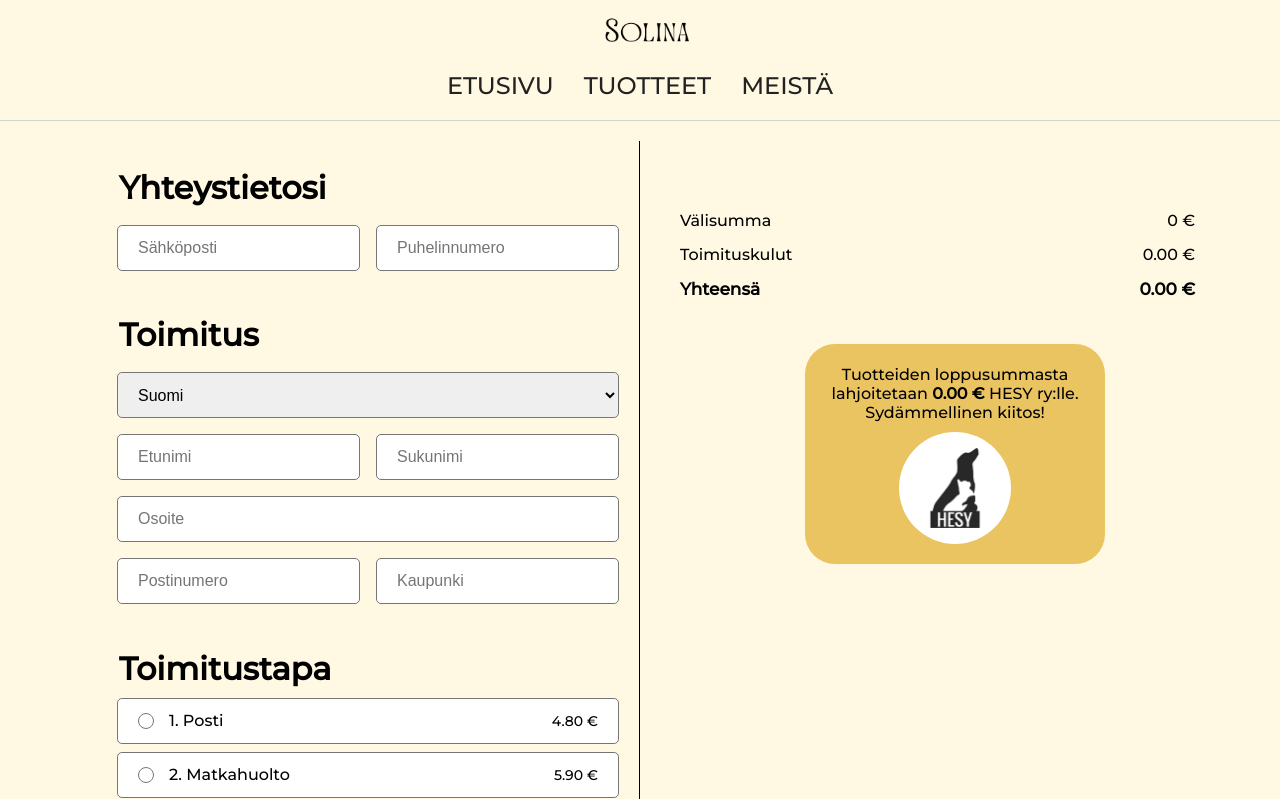
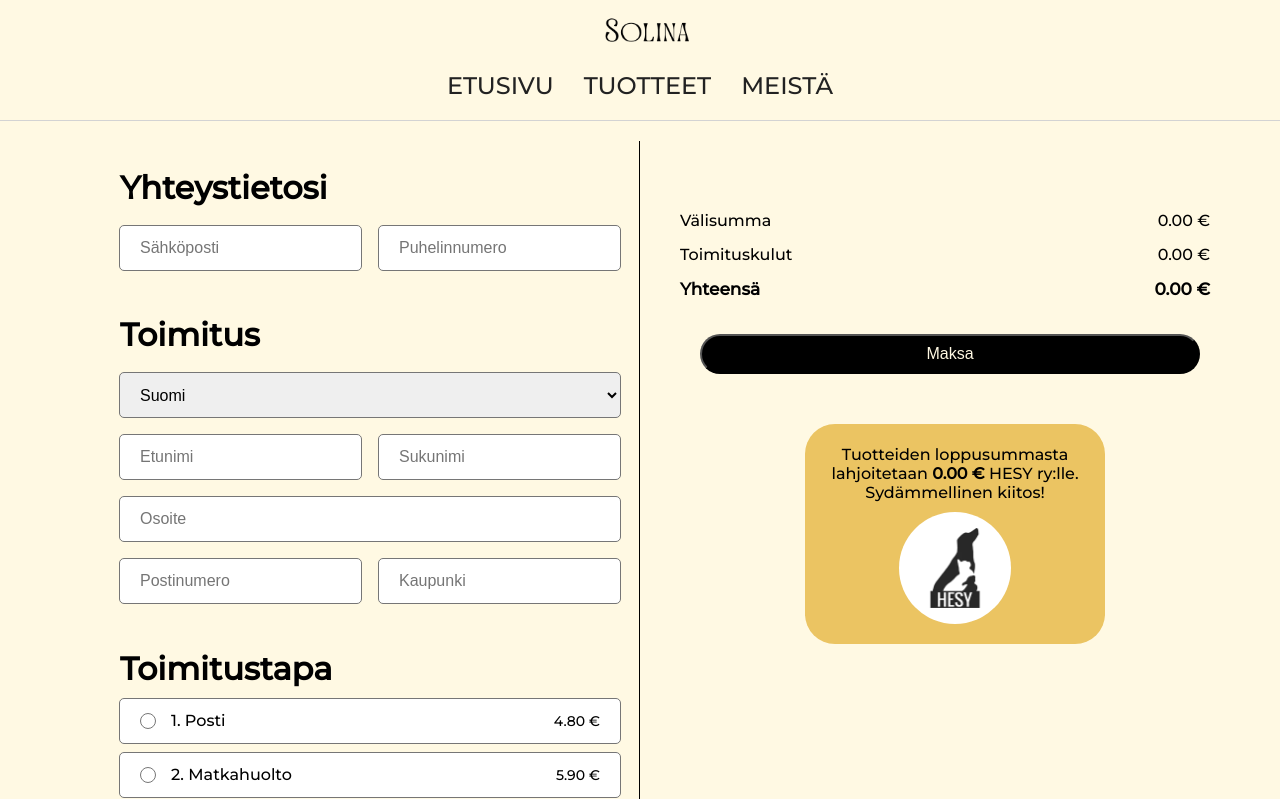
Before and after one commit to Oonuliina/solinavintage, a React (Create React App) app in the folder solinavintage/: page /kassa in a window 1280 px wide. Shown: the part 401-1200 px from the top of the page. Built offline with nearby package versions, Linux system fonts and the light colour scheme; a web font is replaced by a local one.

Commit message:
Kassa updates

```diff
--- a/solinavintage/src/components/CheckoutItems.jsx
+++ b/solinavintage/src/components/CheckoutItems.jsx
@@ -1,9 +1,13 @@
 import React from "react";
 import styled from "styled-components";
 import { products } from "../data";
+import { large, mobile } from "../responsive";
 
 const SummaryTop = styled.div`
   padding-right: 20px;
+
+  ${mobile({ padding: "0px"})}
+  ${large({ paddingRight: "4px"})}
 `;
 const ProductContainer = styled.div`
   display: flex;
--- a/solinavintage/src/pages/Kassa.jsx
+++ b/solinavintage/src/pages/Kassa.jsx
@@ -6,7 +6,7 @@ import { CreditCard } from "@phosphor-icons/react";
 import paytrailMini from "../assets/paytrailMini.png";
 import Announcement from "../components/Announcement";
 import hesyLogo from "../assets/Responsibility/hesy_logo.webp";
-import { large } from "../responsive";
+import { large, tablet, mobile } from "../responsive";
 import CheckoutItems from "../components/CheckoutItems";
 
 const Kassa = ({ cart }) => {
@@ -18,7 +18,16 @@ const Kassa = ({ cart }) => {
 
   var hesyPrice = totalPrice / 10;
 
-  var subtotal = totalPrice + JSON.parse(deliveryFee);
+  var whatDeliveryFee = 0;
+  var subtotal = 0;
+
+  if (totalPrice > 100) {
+    whatDeliveryFee = 0;
+    subtotal = totalPrice;
+  } else {
+    whatDeliveryFee = JSON.parse(deliveryFee);
+    subtotal = totalPrice + JSON.parse(deliveryFee);
+  }
 
   return (
     <Container>
@@ -27,33 +36,33 @@ const Kassa = ({ cart }) => {
       <Wrapper>
         <FormContainer>
           <PaymentForm>
-            <HeaderContainer>
-              <FormHeader htmlFor="contact">Yhteystietosi</FormHeader>
+            <HeaderContainer id="Header-Container">
+              <FormHeader id="Form-Header" htmlFor="contact">Yhteystietosi</FormHeader>
             </HeaderContainer>
-            <InputsContainer>
-              <InputContainer>
+            <InputsContainer id="Iputs-Container">
+              <InputContainer id="Input-container">
                 <Input type="email" placeholder="Sähköposti" />
                 <Input type="tel" placeholder="Puhelinnumero" />
               </InputContainer>
             </InputsContainer>
 
-            <HeaderContainer>
-              <FormHeader htmlFor="contact">Toimitus</FormHeader>
+            <HeaderContainer id="Header-Container">
+              <FormHeader id="Form-Header" htmlFor="contact">Toimitus</FormHeader>
             </HeaderContainer>
-            <InputsContainer>
-              <InputContainer>
+            <InputsContainer id="Inputs-Container">
+              <InputContainer id="Input-Container">
                 <Select>
                   <Option defaultValue="Suomi">Suomi</Option>
                 </Select>
               </InputContainer>
-              <InputContainer>
+              <InputContainer id="Input-Container">
                 <Input type="text" placeholder="Etunimi" />
                 <Input type="text" placeholder="Sukunimi" />
               </InputContainer>
-              <InputContainer>
+              <InputContainer id="Input-Container">
                 <LongInput type="text" placeholder="Osoite" />
               </InputContainer>
-              <InputContainer>
+              <InputContainer id="Input-Container">
                 <Input type="text" placeholder="Postinumero" />
                 <Input type="text" placeholder="Kaupunki" />
               </InputContainer>
@@ -62,7 +71,7 @@ const Kassa = ({ cart }) => {
             <HeaderContainer>
               <FormHeader htmlFor="contact">Toimitustapa</FormHeader>
             </HeaderContainer>
-            <InputsContainer>
+            <RadioInputsContainer>
               <RadioInputContainer>
                 <RadioInput
                   type="radio"
@@ -87,12 +96,12 @@ const Kassa = ({ cart }) => {
                 </DeliverTypeLabel>
                 <DeliverFee>5.90 €</DeliverFee>
               </RadioInputContainer>
-            </InputsContainer>
+            </RadioInputsContainer>
 
             <HeaderContainer>
               <FormHeader>Maksu</FormHeader>
             </HeaderContainer>
-            <InputsContainer>
+            <RadioInputsContainer>
               <RadioInputContainer>
                 <RadioInput type="radio" id="kortti" name="maksutapa" />
                 <DeliverTypeLabel htmlFor="kortti">
@@ -123,9 +132,7 @@ const Kassa = ({ cart }) => {
                 <RadioInput type="radio" id="pivo" name="maksutapa" />
                 <DeliverTypeLabel htmlFor="pivo">Pivo</DeliverTypeLabel>
               </RadioInputContainer>
-            </InputsContainer>
-
-            <Submit type="submit" value="Maksa" />
+            </RadioInputsContainer>
           </PaymentForm>
         </FormContainer>
         {/*
@@ -147,12 +154,12 @@ const Kassa = ({ cart }) => {
             <SummaryCenter>
               <SummaryTextsContainer>
                 <SummaryText>
-                  Välisumma<SummaryPrice>{totalPrice} €</SummaryPrice>
+                  Välisumma<SummaryPrice>{Number(totalPrice).toFixed(2)} €</SummaryPrice>
                 </SummaryText>
                 <SummaryText>
                   Toimituskulut
                   <SummaryPrice>
-                    {Number(deliveryFee).toFixed(2)} €
+                    {Number(whatDeliveryFee).toFixed(2)} €
                   </SummaryPrice>
                 </SummaryText>
                 <SummaryText type="total">
@@ -160,6 +167,9 @@ const Kassa = ({ cart }) => {
                   <SummaryPrice>{Number(subtotal).toFixed(2)} €</SummaryPrice>
                 </SummaryText>
               </SummaryTextsContainer>
+              <InputContainer>
+              <Submit type="submit" value="Maksa" />
+            </InputContainer>
             </SummaryCenter>
             <SummaryBottom>
               <HesyContainer>
@@ -188,12 +198,12 @@ const Container = styled.div`
 `;
 const Wrapper = styled.div`
   display: flex;
+  margin-bottom: 15px;
 
   ${large({
     flexDirection: "column",
     width: "100%",
     alignItems: "center",
-    justifyContent: "center",
   })}
 `;
 
@@ -204,30 +214,25 @@ const FormContainer = styled.div`
   justify-content: flex-end;
   padding-top: 20px;
 
-  ${large({
-    display: "block",
-    width: "95vw",
-    alignItems: "center",
-    justifyContent: "center",
-  })}
+  ${large({ width: "100%" })}
 `;
+
 const PaymentForm = styled.form`
   border-right: 1px solid black;
 
   ${large({
     border: "none",
-    width: "95vw",
-    alignItems: "center",
-    justifyContent: "center",
+    width: "100%",
   })}
 `;
 
-/* const InfoSection= styled.section`
-`;
- */
 const HeaderContainer = styled.div`
   justify-content: center;
   display: flex;
+
+  ${large({
+    marginBottom: "10px"
+  })}
 `;
 
 const FormHeader = styled.h2`
@@ -238,21 +243,27 @@ const FormHeader = styled.h2`
   @media (max-width: 1100px) {
     margin-left: 15px;
   }
+  ${large({
+    width: "85%",
+    marginLeft: "0px"
+  })}
 `;
-
-/* const Inputs = styled.div`
-text-align:center;
-@media(max-width: 1100px) {
-  width: 520px;
-}
-`; */
 
 const InputsContainer = styled.div`
   margin: 10px 10px 10px 10px;
+  ${large({
+    margin: "0px",
+    display: "flex",
+    flexDirection: "column"
+  })}
 `;
 
 const InputContainer = styled.div`
   align-items: center;
+  ${large({
+    display: "flex",
+    flexDirection: "column"
+  })}
 `;
 
 const Input = styled.input`
@@ -267,7 +278,10 @@ const Input = styled.input`
   @media (max-width: 1100px) {
     width: 400px;
   }
-  ${large({ width: "80%" })}
+  ${large({
+    width: "80%",
+    margin: "8px, 0px"
+  })}
 `;
 
 const Select = styled.select`
@@ -281,7 +295,9 @@ const Select = styled.select`
   @media (max-width: 1100px) {
     width: 442px;
   }
-  ${large({ width: "79vw" })}
+ ${large({ width: "85%", margin: "8px 0px"  })}
+ ${tablet({ width: "87%", margin: "8px 0px"  })}
+ ${mobile({ width: "90%", margin: "8px 0px" })}
 `;
 
 const LongInput = styled.input`
@@ -296,18 +312,27 @@ const LongInput = styled.input`
   @media (max-width: 1100px) {
     width: 400px;
   }
-  ${large({ width: "74vw" })}
+  ${large({
+    width: "80%",
+    margin: "8px 0px"
+  })}
 `;
 
-const Option = styled.option``;
-/*
-const Wrapper = styled.div`
-`; */
+const Option = styled.option`
+`;
 
-/* const RadioInputsContainer = styled.div`
-margin: 10px 10px 10px 10px;
+const RadioInputsContainer = styled.div`
+  margin: 10px 10px 10px 10px;
+
+  ${large({
+    margin: "0px",
+    display: "flex",
+    flexDirection: "column",
+    alignItems: "center"
+  })}
 `;
- */
+
+
 const RadioInputContainer = styled.div`
   width: 460px;
   height: 20px;
@@ -321,7 +346,11 @@ const RadioInputContainer = styled.div`
   @media (max-width: 1100px) {
     width: 400px;
   }
-  ${large({ width: "74vw" })}
+  ${large({
+    width: "80%",
+   margin: "8px 0px"
+  })}
+
 `;
 
 const RadioInput = styled.input`
@@ -332,10 +361,6 @@ const DeliverTypeLabel = styled.label`
   font-size: 16px;
   padding-left: 15px;
 `;
-/*
-const CardPaymentLabel = styled.option`
-  font-size: 20px;
-`; */
 
 const DeliverFee = styled.p`
   font-size: 14px;
@@ -372,7 +397,12 @@ const Submit = styled.input`
   @media (max-width: 1100px) {
     width: 440px;
   }
-  ${large({ width: "80vw" })}
+  ${large({
+    width: "80%",
+    margin: "20px 0px",
+    display: "flex",
+    justifyContent: "center"
+  })}
 `;
 
 const SummaryContainer = styled.div`
@@ -382,8 +412,13 @@ const SummaryContainer = styled.div`
   width: 50%;
   justify-content: flex-start;
 
-  ${large({ width: "100%", alignItems: "center", justifyContent: "center" })}
+  ${large({
+    width: "100%",
+    alignItems: "center",
+    justifyContent: "center"
+  })}
 `;
+
 const SummaryItems = styled.div`
   display: flex;
   width: 550px;
@@ -407,7 +442,16 @@ const SummaryItems = styled.div`
     -webkit-box-shadow: inset 0 0 6px rgba(0, 0, 0, 0.3);
     background-color: #b8b8b8;
   }
+
+  ${mobile({
+    width: "100%",
+    margin: "20px 15px",
+    padding: "0px",
+    display: "flex",
+    justifyContent: "center"
+  })}
 `;
+
 const ItemsContainer = styled.div`
   max-height: 500px;
   overflow-y: auto;
@@ -415,13 +459,17 @@ const ItemsContainer = styled.div`
 
 const SummaryCenter = styled.div`
   margin-bottom: 30px;
-  margin-right: 35px;
+  margin-right: 20px;
   margin-top: 30px;
+
+  ${large({ marginRight: "0px"})}
 `;
+
 const SummaryTextsContainer = styled.div`
   display: flex;
   flex-direction: column;
 `;
+
 const SummaryText = styled.span`
   display: flex;
   justify-content: space-between;
@@ -429,6 +477,7 @@ const SummaryText = styled.span`
   font-weight: ${(props) => props.type === "total" && "600"};
   font-size: ${(props) => props.type === "total" && "17px"};
 `;
+
 const SummaryPrice = styled.span``;
 
 const SummaryBottom = styled.div`
@@ -436,6 +485,7 @@ const SummaryBottom = styled.div`
   align-items: center;
   justify-content: center;
 `;
+
 const HesyContainer = styled.div`
   display: flex;
   height: 220px;
@@ -446,11 +496,14 @@ const HesyContainer = styled.div`
   justify-content: center;
   border-radius: 30px;
 `;
+
 const HesyText = styled.span`
   text-align: center;
   margin-bottom: 10px;
 `;
+
 const HesyDonation = styled.span``;
+
 const Circle = styled.div`
   display: flex;
   align-items: center;
@@ -461,6 +514,7 @@ const Circle = styled.div`
   width: 7rem;
   position: relative;
 `;
+
 const HesyLogo = styled.img`
   height: 5rem;
   width: 5rem;
```
Also changed, not shown: solinavintage/src/assets/SolinaLogoMobile.png.
